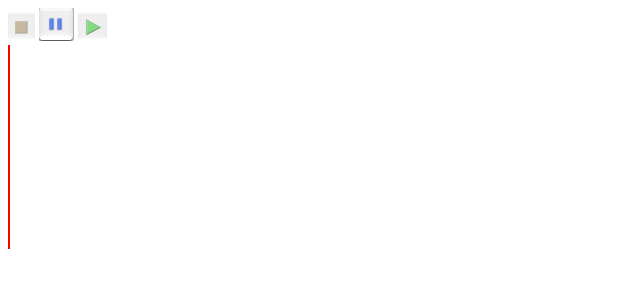
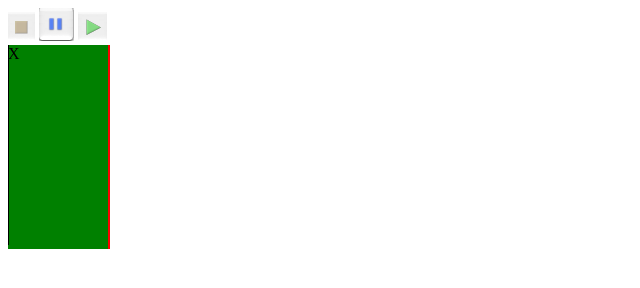
Before and after one commit to dzbarsky/audacity, a website: page index.html in a window 1280 px wide. Both pictures are taken after a click on the picture 25 px from the left and 25 px from the top of the page. Shown: the whole page, without its empty margins (0-640 px from the left). Drawn offline with Linux system fonts and the light colour scheme.

Commit message:
add scrubber and begin working on left sidebar

```diff
--- /dev/null
+++ b/css/index.css
@@ -0,0 +1,21 @@
+#scrubber {
+  width: 1px;
+  height: 200px;
+  position: absolute;
+  background-color: black;
+}
+
+.left-bar {
+  width: 100px;
+  height: 204px;
+  background-color: green;
+  display: inline-block;
+}
+
+.canvas-container {
+  display: inline-block;
+}
+
+.close-button {
+  position: absolute;
+}
--- a/index.html
+++ b/index.html
@@ -3,6 +3,7 @@
 <head>
 <title>Audio Editor</title>
 <script src="js/index.js"></script>
+<link rel="stylesheet" href="css/index.css">
 </head>
 <body>
 <div id="toolbar">
--- a/js/index.js
+++ b/js/index.js
@@ -12,10 +12,26 @@ function AudioTrack() {
   var domElement = document.createElement("div");
   document.getElementById('tracks').appendChild(domElement);
 
+  var closeButton = document.createElement("div");
+  closeButton.addEventListener('click', function() {
+    domElement.remove();
+    tracks.splice(tracks.indexOf(this), 1);
+  }.bind(this));
+  closeButton.textContent = 'X';
+  closeButton.classList.add('close-button');
+
+  var leftBar = document.createElement("div");
+  leftBar.classList.add('left-bar');
+  leftBar.appendChild(closeButton);
+  domElement.appendChild(leftBar);
+
+  var canvasContainer = document.createElement('div');
+  canvasContainer.classList.add('canvas-container');
+  domElement.appendChild(canvasContainer);
   this.canvases = [];
   for (var i = 0; i < 2; i++) {
     this.canvases.push(document.createElement("canvas"));
-    domElement.appendChild(this.canvases[i]);
+    canvasContainer.appendChild(this.canvases[i]);
 
     this.canvases[i].width = 0;
     this.canvases[i].height = 100;
@@ -68,12 +84,13 @@ AudioTrack.prototype.addBufferSegment = function(bufferSegment) {
                     bufferSegment.getChannelData(i));
   }
 
-  this.currentDrawn += bufferSegment.getChannelData(0).length / SAMPLES_PER_PIXEL;
+  this.currentDrawn += bufferSegment.length / SAMPLES_PER_PIXEL;
 };
 
 AudioTrack.prototype.drawBuffer = function(context, width, data) {
   var amp = this.canvases[0].height / 2;
   context.fillStyle = "silver";
+  console.log(width - this.currentDrawn)
   for (var i = 0; i < width - this.currentDrawn; i++){
     var min = 1.0;
     var max = -1.0;
@@ -100,6 +117,7 @@ function setup() {
   document.getElementById('record').addEventListener('click', toggleRecord);
   document.getElementById('play').addEventListener('click', play);
   document.getElementById('pause').addEventListener('click', pause);
+  document.getElementById('tracks').addEventListener('click', clickTrackHandler);
 
   document.body.addEventListener('keydown', keydown);
   navigator.getUserMedia = navigator.getUserMedia || navigator.mozGetUserMedia || navigator.webkitGetUserMedia;
@@ -144,9 +162,18 @@ function keydown(e) {
 }
 
 function play() {
+  var playStart = Date.now();
   tracks.forEach(function(track) {
     track.play();
   });
+
+  var animateScrubber = function() {
+    var elapsed = Date.now() - playStart;
+    document.getElementById('scrubber').style.left =
+      elapsed /1000 * SAMPLES_PER_PIXEL + 'px';
+    requestAnimationFrame(animateScrubber);
+  };
+  requestAnimationFrame(animateScrubber);
 }
 
 function success(audioStream) {
@@ -161,3 +188,8 @@ function success(audioStream) {
     }
   };
 }
+
+function clickTrackHandler(e) {
+  console.log(e);
+  document.getElementById('scrubber').style.left = e.clientX + 'px';
+}
```
